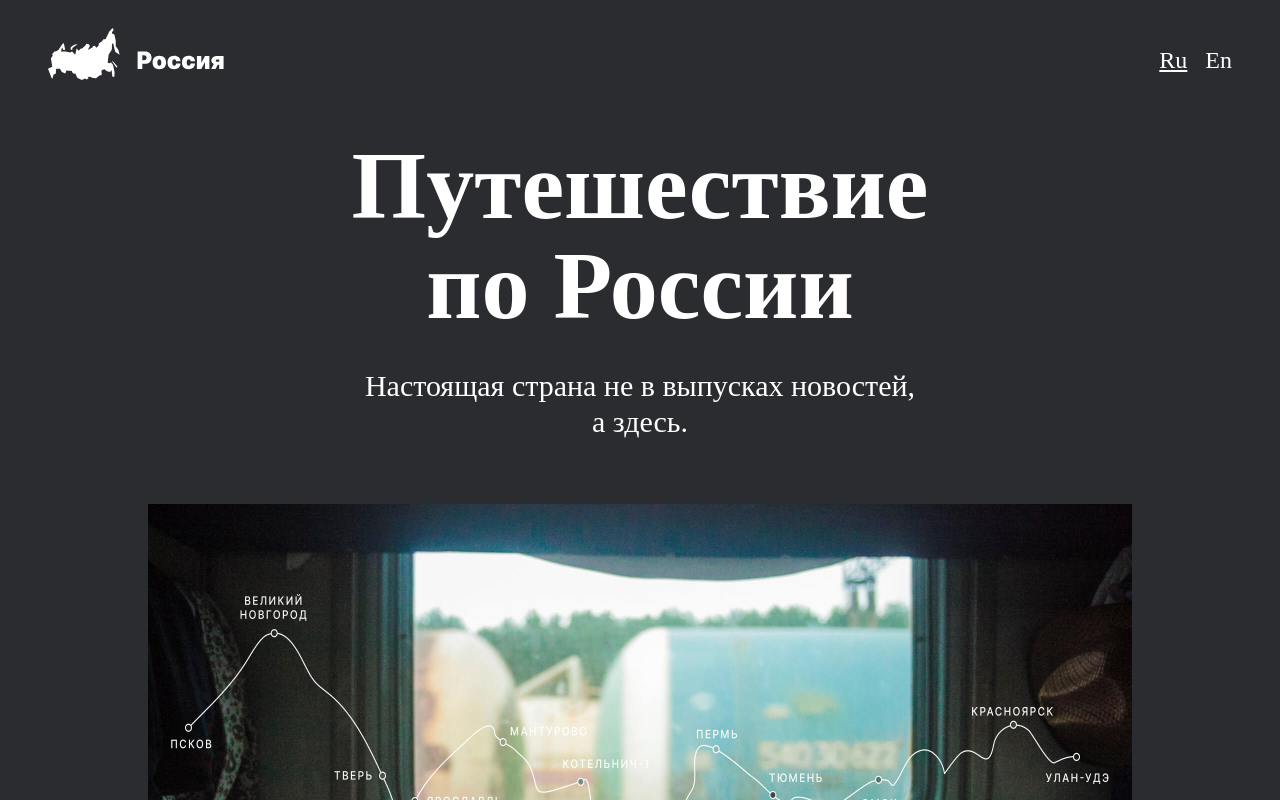
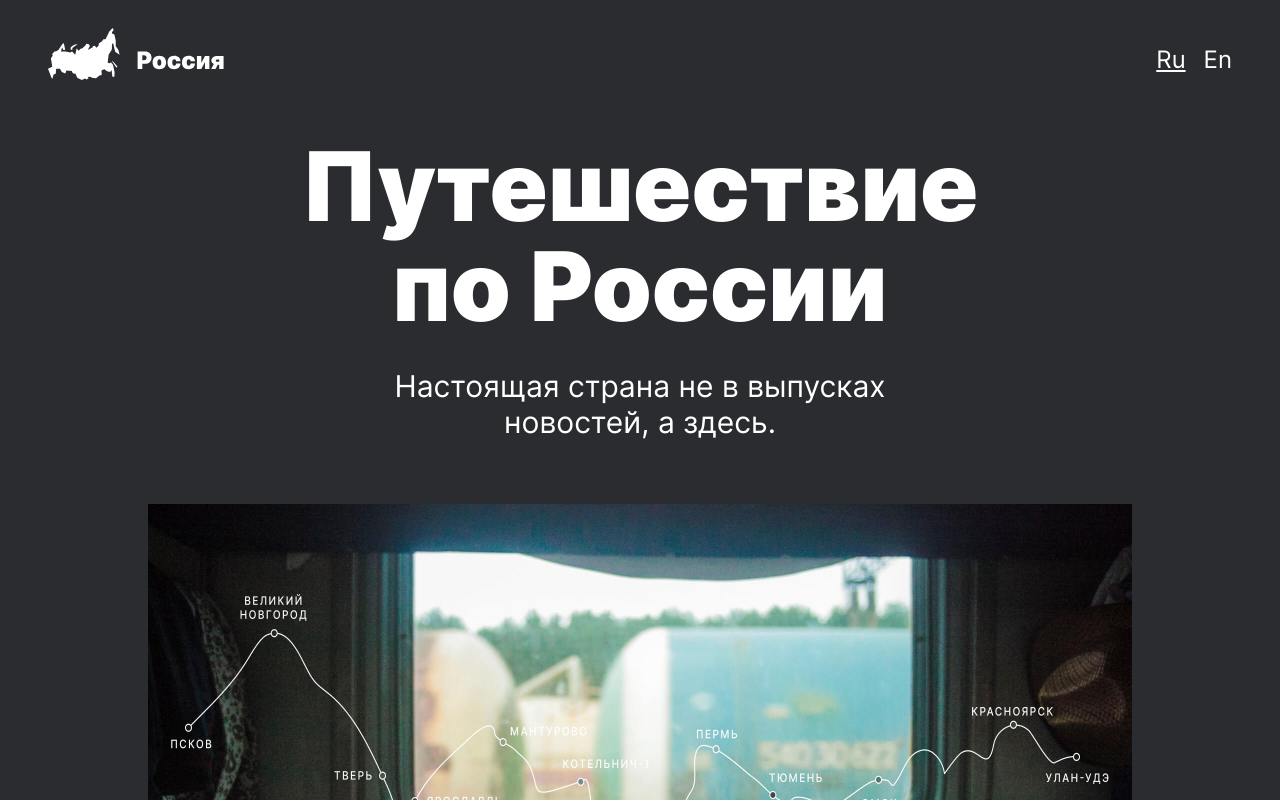
Before and after one commit to Semagog/russian-travel, a plain HTML site: page index.html in a window 1280 px wide. Shown: the top 800 px of the page. Drawn offline with Linux system fonts and the light colour scheme; files whose address does not match are found by name.

Commit message:
fontfamily

```diff
--- a/blocks/page/page.css
+++ b/blocks/page/page.css
@@ -1,5 +1,5 @@
 .page {
   margin: 0 auto;
-  font-family: "Inter, Arial, Helvetica, sans-serif";
   background-color: #2a2c2f;
+  font-family: Inter, Arial, Helvetica, sans-serif;
 }
```
